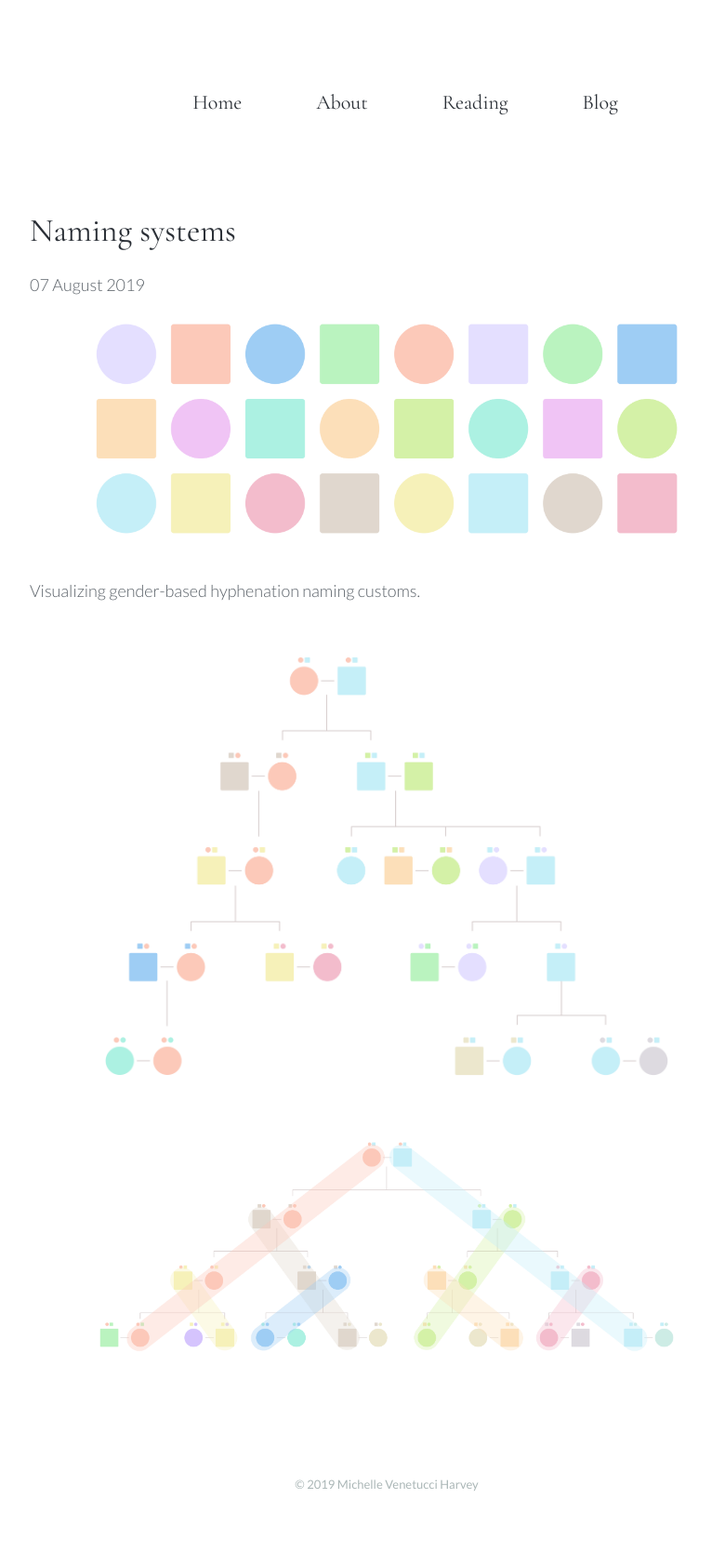
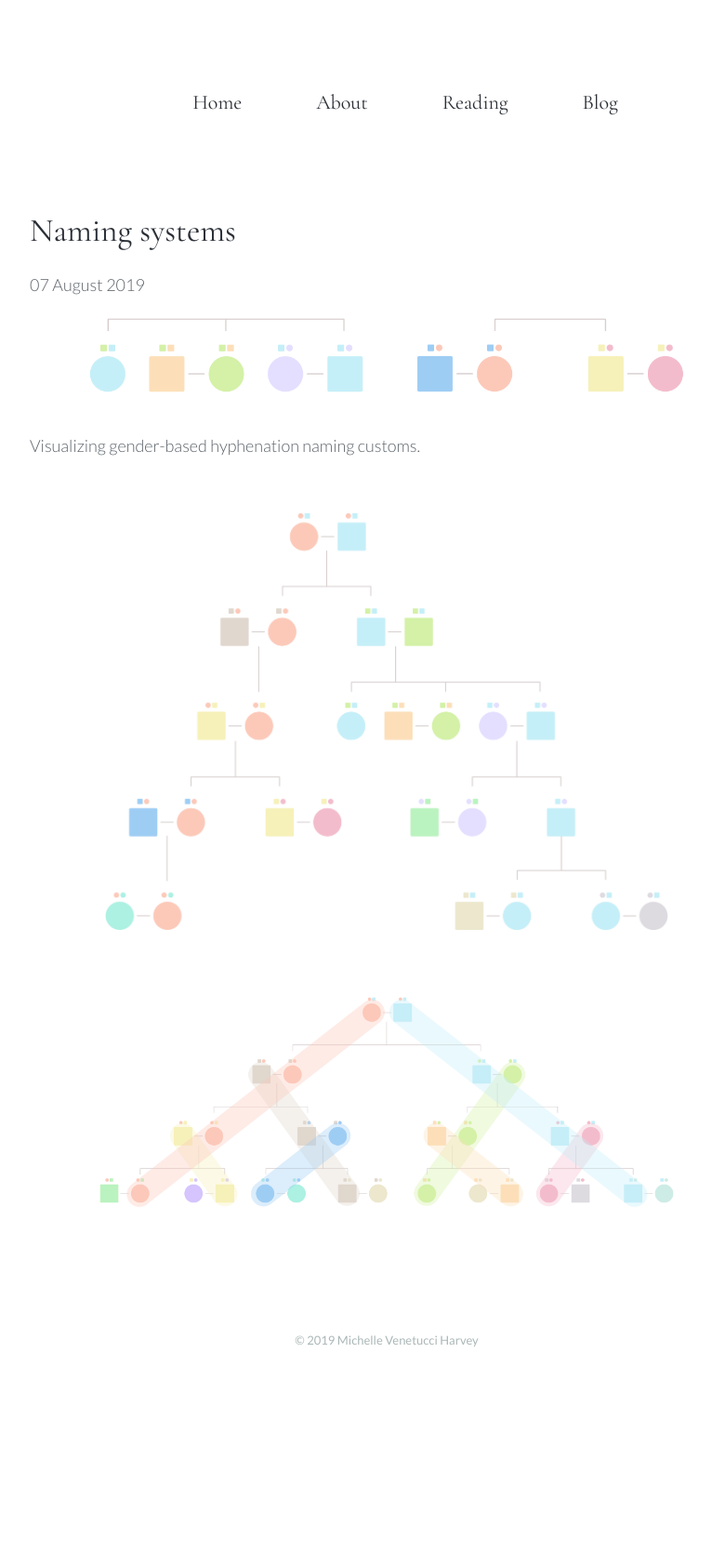
Before and after one commit to venetucci/personal-website, a Jekyll site: the page built from _posts/2019-08-07-Naming Systems.md, in a window 1280 px wide. Shown: the whole page at 93% size, without its empty margins (224-990 px from the left). Built offline with Jekyll 4.4.1, drawn with Linux system fonts in a browser that asks for light colours; nearby versions of some CDN libraries; after the commit the page ends 1528 px from its top, so only the background shows below that.

Commit message:
Update from Forestry.io Michelle Venetucci Harvey updated _posts/2019-08-07-Naming Systems.md

```diff
--- a/_posts/2019-08-07-Naming Systems.md
+++ b/_posts/2019-08-07-Naming Systems.md
@@ -2,7 +2,8 @@
 label: "![](/images/naming_2.png)![](/images/naming_1.png)"
 
 ---
-Visualizing gender-balanced hyphenation naming customs.Visualizing gender-balanced hyphenation naming customs.![](/images/list.png)
+
+![](/images/row.png)
 
 Visualizing gender-based hyphenation naming customs.
 
```
